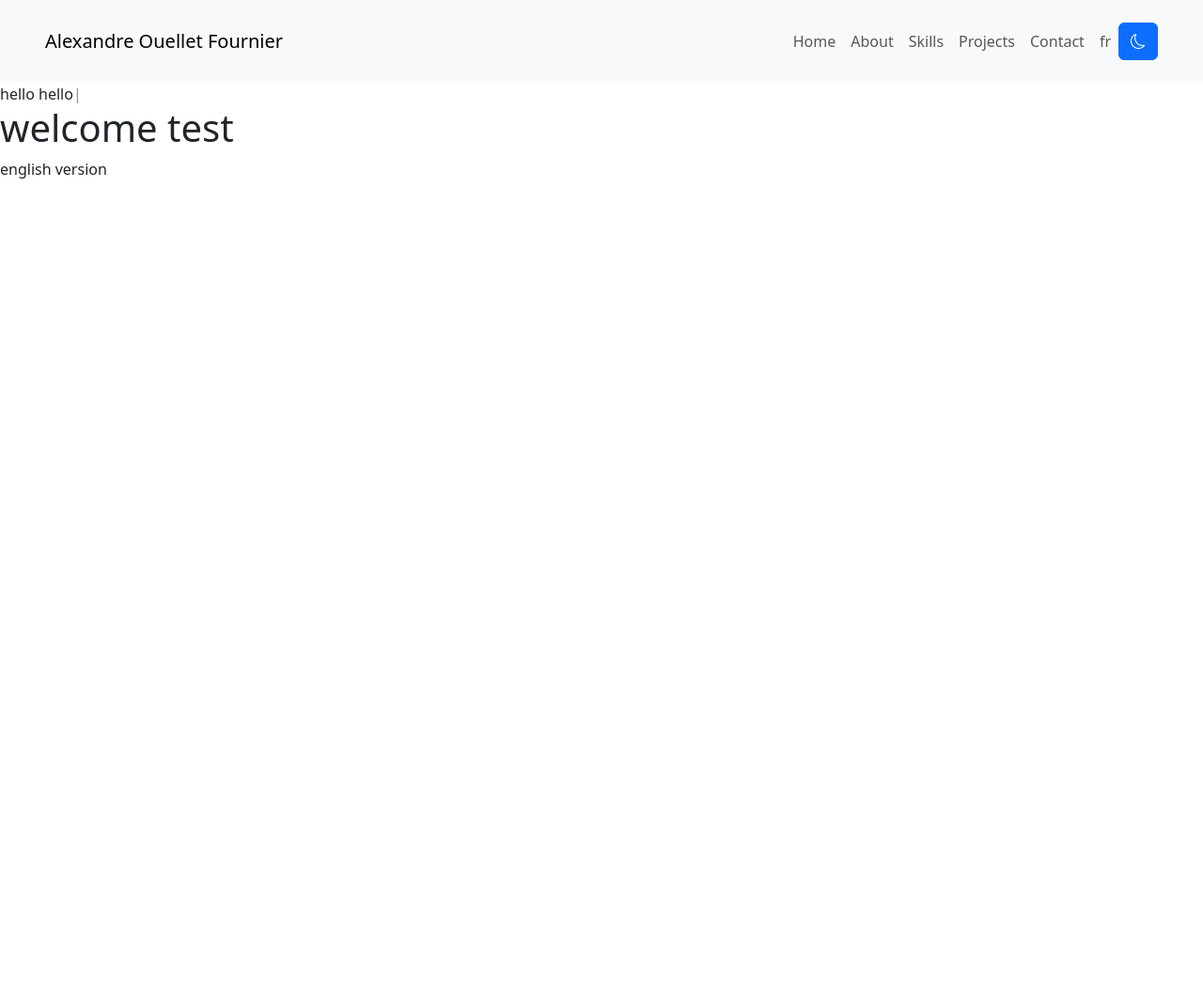
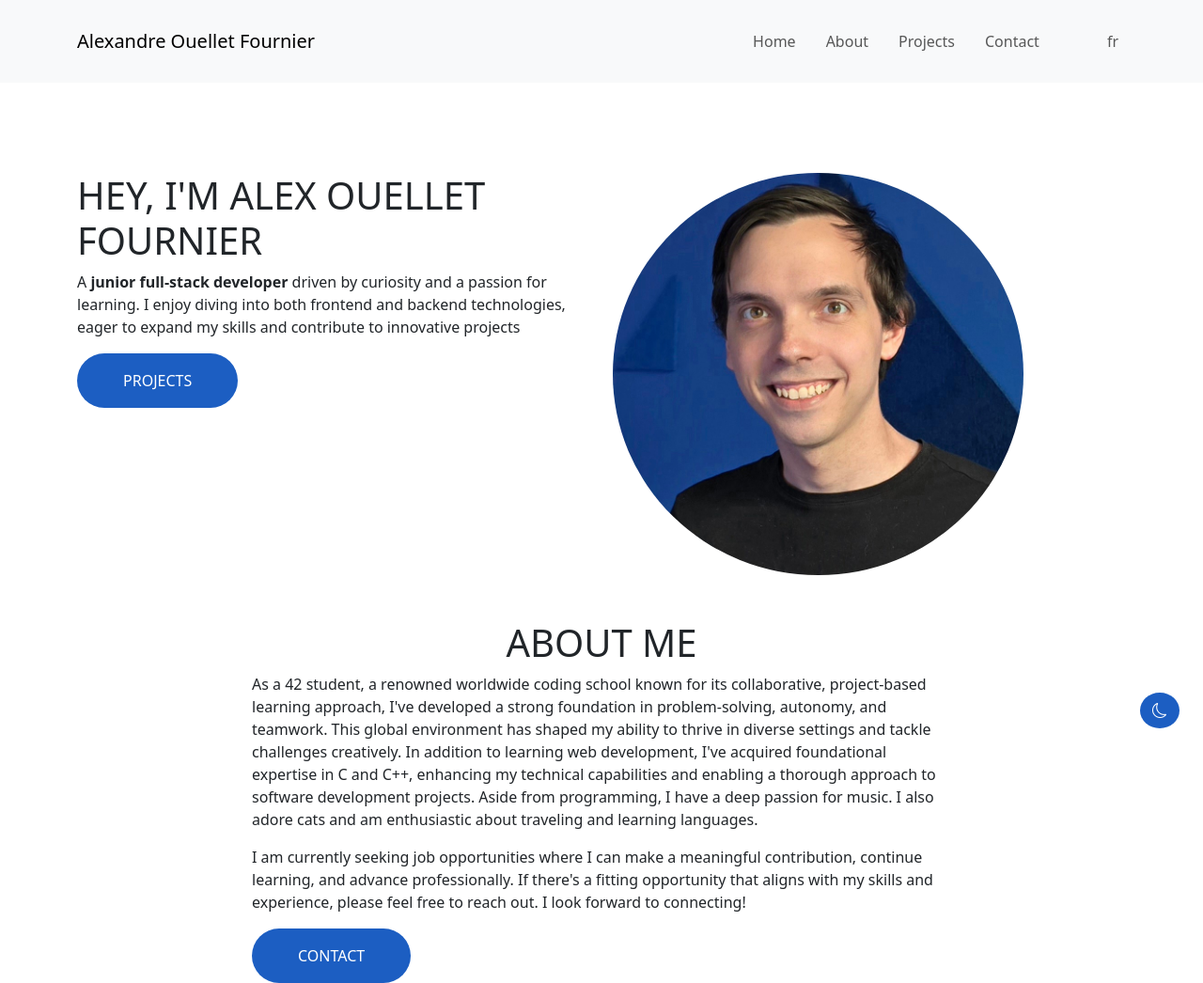
Before and after one commit to aouellet97/aouellet97.github.io, a plain HTML site: page index.html in a window 1280 px wide. Shown: the whole page at 94% size. Before the commit the page ends 800 px from the top, so only its background shows below. Drawn offline with nearby package versions, Linux system fonts and the light colour scheme.

Commit message:
wrote the about me, added the photo

```diff
--- a/index.html
+++ b/index.html
@@ -27,63 +27,59 @@
 </head>
 <body>
     <header>
-
-		<nav class="navbar navbar-expand-lg px-5 navbar-light bg-light py-4">
-			<a class="navbar-brand" href="#">Alexandre Ouellet Fournier</a>
+		<nav class="navbar navbar-expand-lg navbar-light bg-light  py-4 ">
+			<div class="container ">
+					<a class="navbar-brand nav-link " href="/">Alexandre Ouellet Fournier</a>
 					<button class="navbar-toggler " type="button" data-toggle="collapse" data-target="#navbarSupportedContent" aria-controls="navbarSupportedContent" aria-expanded="false" aria-label="Toggle navigation">
 						<span class="navbar-toggler-icon"></span>
 					</button>
+					<div class="collapse navbar-collapse " id="navbarSupportedContent">
+						<div class="navbar-nav gap-3 ms-auto text-center">
+							<a class="nav-item nav-link" href="#" id="home">Home</a>
+							<a class="nav-item nav-link" href="#" id="about">About</a>
+							<a class="nav-item nav-link"  href="#"  id="project">Projects</a>
+							<a class="nav-item nav-link" href="#" >Contact</a>
 
-			<div class="collapse navbar-collapse" id="navbarSupportedContent">
-			  <ul class="navbar-nav ms-auto">
-				<li class="nav-item active">
-				  <a class="nav-link" href="#">Home</a>
-				</li>
-				<li class="nav-item">
-				  <a class="nav-link" href="#">About</a>
-				</li>
-				<li class="nav-item">
-					<a class="nav-link" href="#">Skills</a>
-				</li>
-				<li class="nav-item">
-					<a class="nav-link" href="#">Projects</a>
-				</li>
-				<li class="nav-item">
-					<a class="nav-link" href="#">Contact</a>
-				</li>
-				<li class="nav-item">
-					<button class="nav-link" onclick="switchLanguage()" id="language">fr</button>
-				</li>
-				<button class="btn btn-primary " onclick="switchLight()"><i class="bi bi-moon" id="lightSwitch"></i></button>
-				<li class="nav-item dropdown">
-
-				  <div class="dropdown-menu" aria-labelledby="navbarDropdown">
-					<a class="dropdown-item" href="#">Action</a>
-					<a class="dropdown-item" href="#">Another action</a>
-					<div class="dropdown-divider"></div>
-					<a class="dropdown-item" href="#">Something else here</a>
-				  </div>
-				</li>
-			  </ul>
+								<button class="nav-link nav-item ps-lg-5"  onclick="switchLanguage()" id="language">fr</button>
 
 						</div>
+					</div>
+			</div>
 		</nav>
+
     </header>
 
-    <main id="content">
-		<span id="text"></span><span id="cursor">|</span>
-        <div   >
-            <h1 id="intro-h1">welcome test</h1>
-            <p id="intro-p">english version</p>
+    <main id="content " class="container mt-5 pt-5">
+		<!--<span id="text"></span><span id="cursor">|</span>-->
+
+		<div class="row">
+			<div class="col-6">
+				<h1 id="text"></h1>
+				<p id="intro-p">A <span class="fw-bold">junior full-stack developer</span> driven by curiosity and a passion for learning. I enjoy diving into both frontend and backend technologies, eager to expand my skills and contribute to innovative projects </p>
+				<button class="btn blue-bg rounded-5 py-3 px-5" id="project-button">PROJECTS</button>
+			</div>
+			<div class="col-6">
+				<img src="public/img/photo.jpg" alt="" style="width: 80%; border-radius: 50%;">
+			</div>
+		</div>
+
+		<div class="col-8 m-auto mt-5 fade-in-fx">
+			<h1 class="text-center">ABOUT ME</h1>
+			<p>As a 42 student, a renowned worldwide coding school known for its collaborative, project-based learning approach, I've developed a strong foundation in problem-solving, autonomy, and teamwork. This global environment has shaped my ability to thrive in diverse settings and tackle challenges creatively.
+				In addition to learning web development, I've acquired foundational expertise in C and C++, enhancing my technical capabilities and enabling a thorough approach to software development projects.
+				Aside from programming, I have a deep passion for music. I also adore cats and am enthusiastic about traveling and learning languages.
+			</p>
+
+			<p>I am currently seeking job opportunities where I can make a meaningful contribution, continue learning, and advance professionally. If there's a fitting opportunity that aligns with my skills and experience, please feel free to reach out. I look forward to connecting!</p>
+			<button class="btn blue-bg rounded-5 py-3 px-5" id="project-button">CONTACT</button>
 		</div>
 
     </main>
 	<footer>
-
+		<button class="btn blue-bg " style="border-radius: 50%;  position: fixed; bottom: 25px; right: 25px;" onclick="switchLight()"><i class="bi bi-moon " id="lightSwitch"></i></button>
 	</footer>
 	<script>
 		let light = true;
-
 		function switchLight()
 		{
 			const lightSwitch = document.getElementById('lightSwitch');
@@ -91,7 +87,7 @@
 			lightSwitch.classList.add('bi');
 			if(light){
 				light = false;
-				document.body.style.backgroundColor = '#333333';
+				document.body.style.backgroundColor = '#242424';
 				lightSwitch.classList.add('bi-sun');
 			}
 			else{
@@ -104,12 +100,16 @@
 	<script>
 
 		const textElement = document.getElementById('text');
-		const textContent = 'hello hello';
-
+		const speed = 25;
+		let intervalId;
 		function typeEffect(text, delay)
 		{
+			textElement.textContent = '';
 			let index = 0;
-			const intervalId = setInterval(() => {
+			if (intervalId) {
+				clearInterval(intervalId);
+			}
+			intervalId = setInterval(() => {
 				textElement.textContent += text.charAt(index);
 				index++;
 				if (index >= text.length) {
@@ -119,7 +119,7 @@
 			}, delay);
 		}
 
-		typeEffect(textContent, 70);
+		typeEffect("HEY, I'M ALEX OUELLET FOURNIER", speed);
 	</script>
 
     <script src="public/js/language-switch.js"></script>
--- a/public/css/styles.css
+++ b/public/css/styles.css
@@ -0,0 +1,27 @@
+.blue-bg{
+    background-color: #1c5ec2!important;
+    color: white;
+    transition: transform 0.2s ease;
+}
+
+.blue-bg:hover, .blue-bg:active{
+    background-color: #3b7fe4 !important;
+    color: white !important;
+    transform: translateX(5px);
+}
+
+
+
+.fade-in-fx{
+    opacity: 0;
+    animation: fadeIn 2s ease forwards;
+}
+
+@keyframes fadeIn {
+    0% {
+        opacity: 0;
+    }
+    100% {
+        opacity: 1;
+    }
+}
--- a/public/js/language-switch.js
+++ b/public/js/language-switch.js
@@ -2,17 +2,33 @@ let lang = 'en';
 
 const siteContent = {
     'intro-h1': {
-      'en': 'welcome test',
-      'fr': 'Bonjour tout le monde!',
+      'en': "HEY, I'M ALEX OUELLET FOURNIER",
+      'fr': "BONJOUR, JE SUIS ALEX OUELLET FOURNIER",
     },
 	'intro-p': {
-		'en': 'english version',
-		'fr': 'en francais!',
+		'en': 'A junior full-stack developer driven by curiosity and a passion for learning. I enjoy diving into both frontend and backend technologies, eager to expand my skills and contribute to innovative projects',
+		'fr': "Un développeur full-stack junior motivé par la curiosité et la passion d'apprendre. J'aime me plonger dans les technologies frontend et backend, désireux d'élargir mes compétences et de contribuer à des projets innovants.",
 	},
 	'language': {
 		'en': 'fr',
 		'fr': 'en',
-	}
+	},
+	'about': {
+		'en': 'About',
+		'fr': 'À propos',
+	},
+	'project': {
+		'en': 'Projects',
+		'fr': 'Projets',
+	},
+	'home': {
+		'en': 'Home',
+		'fr': 'Accueil',
+	},
+	'project-button': {
+		'en': 'PROJECTS',
+		'fr': 'PROJETS',
+	},
   };
 
 function switchLanguage() {
@@ -24,6 +40,7 @@ function switchLanguage() {
 	}
 
 	document.documentElement.lang = lang;
+	typeEffect(siteContent['intro-h1'][lang], speed);
 
 	document.querySelectorAll('[id]').forEach((element) => {
 		const id = element.id;
```
Also changed, not shown: public/img/photo.jpg (added). Lines whose indentation alone changed are shown as unchanged.
